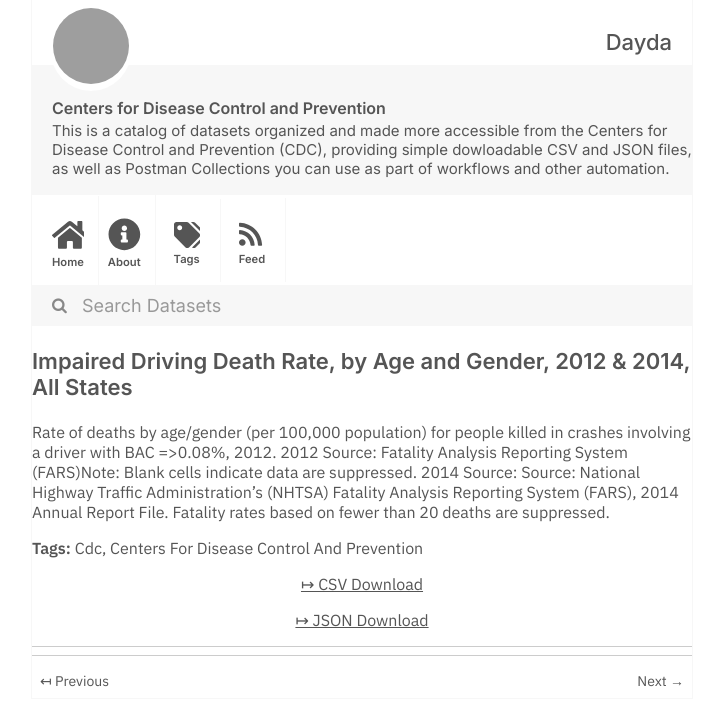
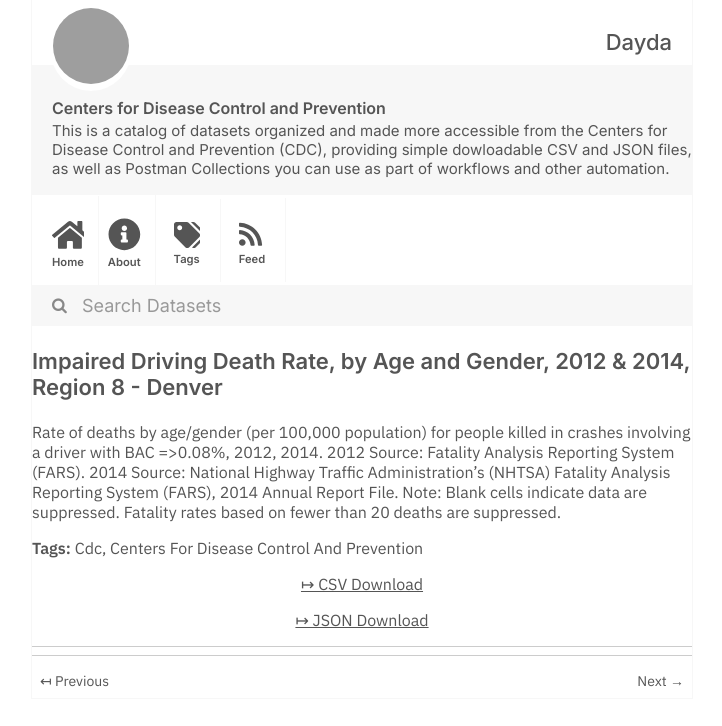
Before and after one commit to dayda-entities/centers-for-disease-control-and-prevention, a Jekyll site: the page built from _posts/2020-11-12-impaired-driving-death-rate-by.md, in a window 1280 px wide, cut to the strip 0-726 px from the top of the page. Shown: the whole strip, without its empty margins (278-1000 px from the left). Built offline with Jekyll 4.4.1, drawn with Linux system fonts in a browser that asks for light colours; grey boxes are pictures that could not be loaded.

Commit message:
Publish Data

```diff
--- a/_posts/2020-11-12-impaired-driving-death-rate-by.md
+++ b/_posts/2020-11-12-impaired-driving-death-rate-by.md
@@ -1,16 +1,16 @@
 ---
-title: 'Impaired Driving Death Rate, by Age and Gender, 2012 & 2014, All States'
-created: '2020-11-12T12:14:22.220144'
-modified: '2021-04-21T19:23:42.942254'
+title: 'Impaired Driving Death Rate, by Age and Gender, 2012 & 2014, Region 8 - Denver'
+created: '2020-11-12T12:12:43.782364'
+modified: '2021-04-21T19:12:35.353886'
 state: active
 type: dataset
 tags:
   - Cdc
   - Centers For Disease Control And Prevention
 groups: []
-csv_url: 'https://data.cdc.gov/api/views/ebbj-sh54/rows.csv?accessType=DOWNLOAD'
-json_url: 'https://data.cdc.gov/api/views/ebbj-sh54/rows.json?accessType=DOWNLOAD'
+csv_url: 'https://data.cdc.gov/api/views/3bjr-fr6m/rows.csv?accessType=DOWNLOAD'
+json_url: 'https://data.cdc.gov/api/views/3bjr-fr6m/rows.json?accessType=DOWNLOAD'
 layout: post
 
 ---
-Rate of deaths by age/gender (per 100,000 population) for people killed in crashes involving a driver with BAC =>0.08%, 2012. 2012 Source: Fatality Analysis Reporting System (FARS)Note: Blank cells indicate data are suppressed. 2014 Source: Source: National Highway Traffic Administration's (NHTSA) Fatality Analysis Reporting System (FARS), 2014 Annual Report File. Fatality rates based on fewer than 20 deaths are suppressed.
+Rate of deaths by age/gender (per 100,000 population) for people killed in crashes involving a driver with BAC =>0.08%, 2012, 2014. 2012 Source: Fatality Analysis Reporting System (FARS). 2014 Source: National Highway Traffic Administration's (NHTSA) Fatality Analysis Reporting System (FARS), 2014 Annual Report File. Note: Blank cells indicate data are suppressed. Fatality rates based on fewer than 20 deaths are suppressed.
```
